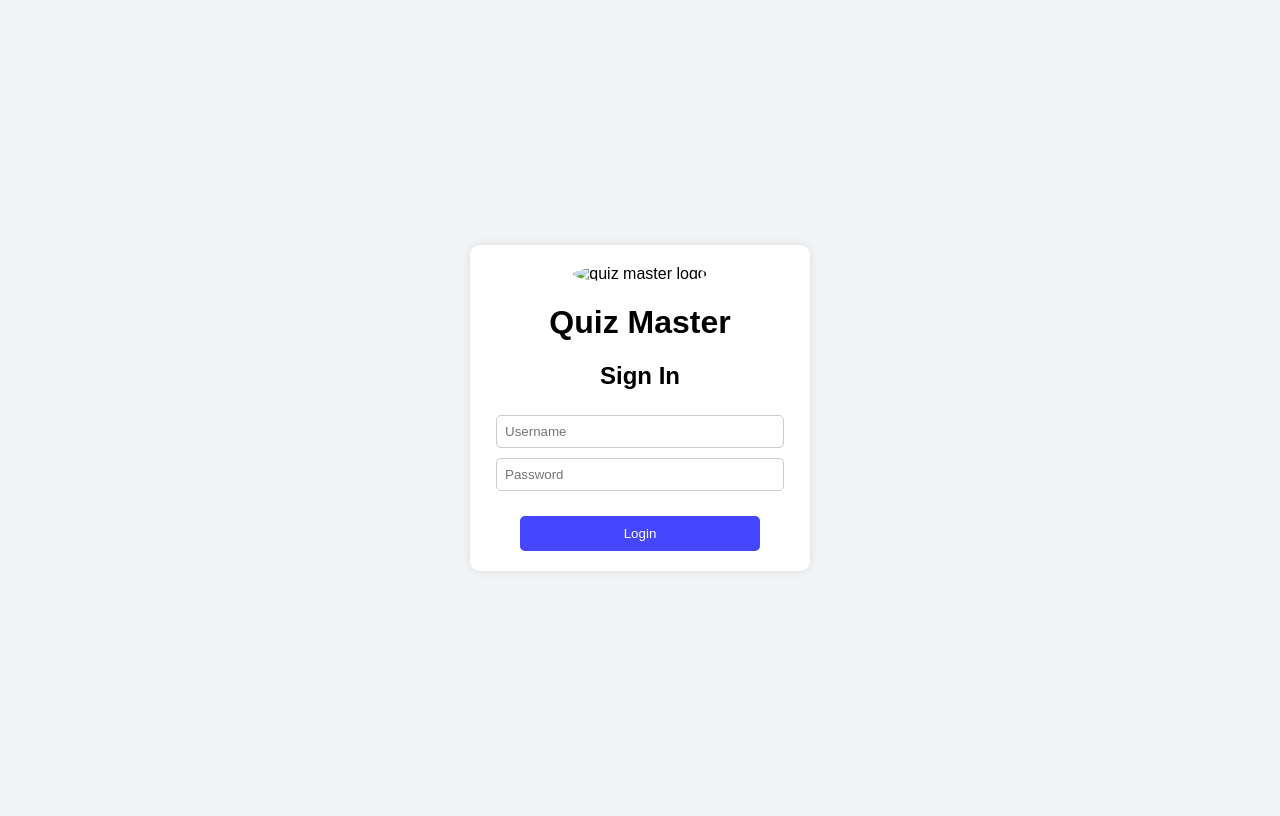
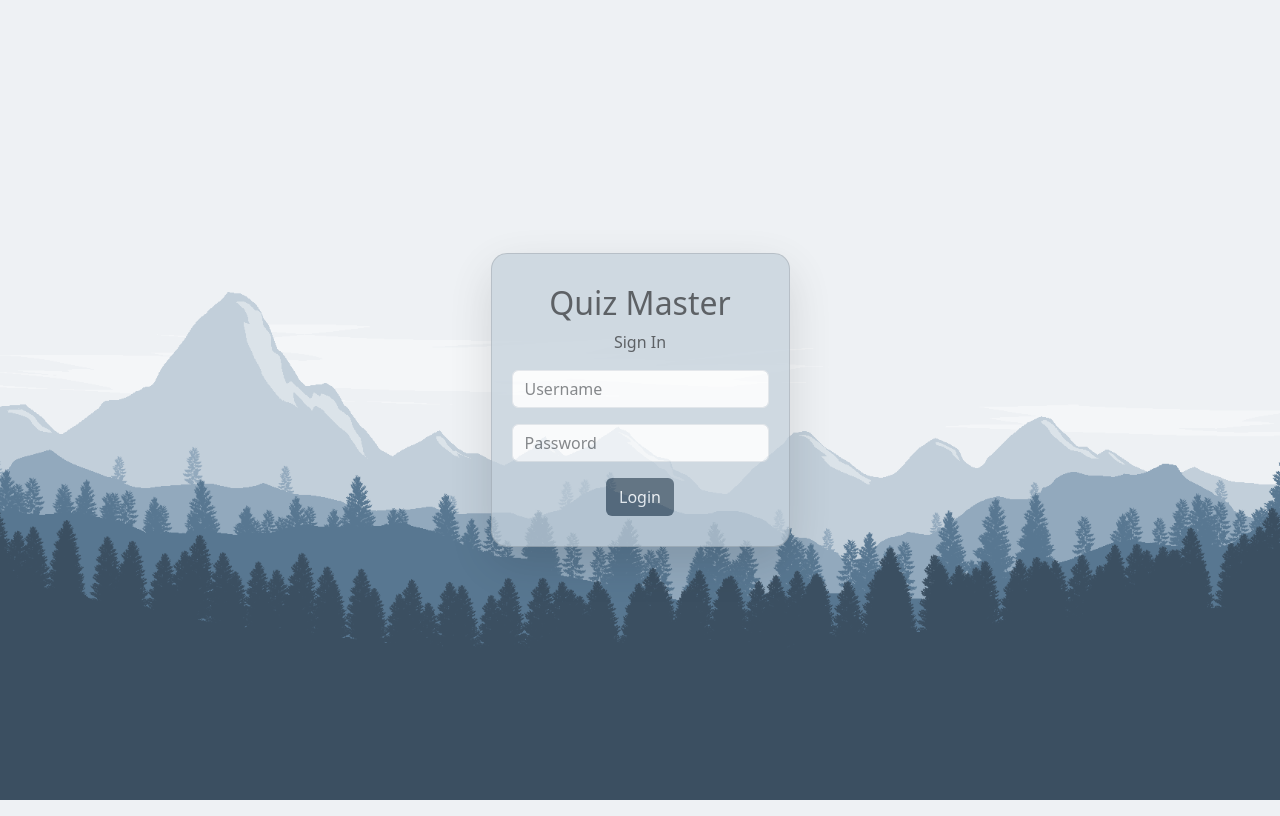
Before and after one commit to Gray-Rice/QMaster, a Flask app: template templates/login.html in a window 1280 px wide. Run offline with Flask 3, Linux system fonts and the light colour scheme; the template is opened without the code that fills it, so the values that code supplies are empty.

Commit message:
Add login bootstrap and cosmetics

```diff
--- a/app.py
+++ b/app.py
@@ -45,7 +45,7 @@ def login():
         else:
             error = "Invalid username or password."
 
-    return render_template('login.html', error=error)
+    return render_template('login`.html', error=error)
 
 # Protected Routes
 @app.route('/admin/dashboard')
--- a/templates/index.html
+++ b/templates/index.html
@@ -22,7 +22,7 @@
         }
     </style>
 </head>
-<body>
+<body style="background-image: url('/static/images/bg.png'); background-size: cover; background-position: center;">
     <div class="container">
         <h1>Welcome to Quiz Master</h1>
         <p>Lorem ipsum dolor sit amet, consectetur adipiscing elit. Donec vel sapien eget risus feugiat scelerisque.
--- a/templates/login.html
+++ b/templates/login.html
@@ -1,73 +1,29 @@
 <!DOCTYPE html>
 <html lang="en">
 <head>
-    <meta charset="utf-8"/>
-    <meta content="width=device-width, initial-scale=1.0" name="viewport"/>
-    <title>Sign In</title>
-    <style>
-        body {
-            font-family: Arial, sans-serif;
-            background-color: #f3f4f6;
-            display: flex;
-            justify-content: center;
-            align-items: center;
-            height: 100vh;
-        }
-        .container {
-            background: white;
-            padding: 20px;
-            border-radius: 10px;
-            box-shadow: 0 0 10px rgba(0, 0, 0, 0.1);
-            width: 300px;
-            text-align: center;
-        }
-        .error {
-            color: red;
-            margin-bottom: 10px;
-        }
-        input {
-            width: 90%;
-            padding: 8px;
-            margin: 5px 0;
-            border: 1px solid #ccc;
-            border-radius: 5px;
-        }
-        button {
-            width: 80%;
-            padding: 10px;
-            margin-top: 20px;
-            background: rgb(70, 70, 255);
-            color: white;
-            border: none;
-            border-radius: 5px;
-            cursor: pointer;
-        }
-        button:hover {
-            background: rgb(70,70,160);
-        }
-        .logo {
-            border-radius: 50%;
-        }
-    </style>
+    <link href="https://cdn.jsdelivr.net/npm/bootstrap@5.3.3/dist/css/bootstrap.min.css" rel="stylesheet" integrity="sha384-QWTKZyjpPEjISv5WaRU9OFeRpok6YctnYmDr5pNlyT2bRjXh0JMhjY6hW+ALEwIH" crossorigin="anonymous">
 </head>
-<body>
-    <div class="container">
-        <div class="logo-text">
-            <div class="logo">
-                <img alt="quiz master logo" src=""
-                style="width:100px; height: 100px; border-radius: 50%;"/>
-            </div>
-            <h1>Quiz Master</h1>
-            <h2>Sign In</h2>
+<body style="background-image: url('/static/images/bg.png'); background-size: cover; background-position: center;">
+    <div class="d-flex align-items-center" style="height: 100vh;">
+    <div id="login-card" class="card shadow-lg rounded-4 text-center d-flex align-items-center" style="width: auto; background-color: #c2cfda; opacity: 0.7;margin: auto;" >
+        <div style="margin: auto;">
+        <div id="login-text" style="padding-top: 10%;">
+            <!-- <div>
+                <img class="mb-4 img-fluid rounded-circle" src="static/images/logo-notext.png" alt="" width="100" height="100">
+            </div> -->
+            <h2>Quiz Master</h2>
+            Sign In
+            {% if error %}
+            <p class="error">{{ error }}</p>
+            {% endif %}
         </div>
-        {% if error %}
-            <p class="error">{{ error }}</p>
-        {% endif %}
-        <form action="/login" method="post">
-            <input type="text" name="username" placeholder="Username" required>
-            <input type="password" name="password" placeholder="Password" required>
-            <button type="submit">Login</button>
+        <form action="/login" method="post" style="width:auto;padding-right: 20px;padding-left: 20px;padding-bottom: 10%;">
+            <input  class="form-control mb-3 mt-3" id="username" type="text" name="username" placeholder="Username" required>
+            <input  class="form-control" id="password" type="password" name="password" placeholder="Password" required>
+            <button class="mt-3 btn" style="background-color: #3b4f61;color: white;" type="submit">Login</button>
         </form>
+        </div>
     </div>
+    </div>
+    <script src="https://cdn.jsdelivr.net/npm/bootstrap@5.3.3/dist/js/bootstrap.bundle.min.js" integrity="sha384-YvpcrYf0tY3lHB60NNkmXc5s9fDVZLESaAA55NDzOxhy9GkcIdslK1eN7N6jIeHz" crossorigin="anonymous"></script>
 </body>
-</html>
```
Also changed, not shown: static/images/bg.png (added), static/images/logo-notext.png (added), static/images/logo-text.png (added), static/images/repeat.png (added).
